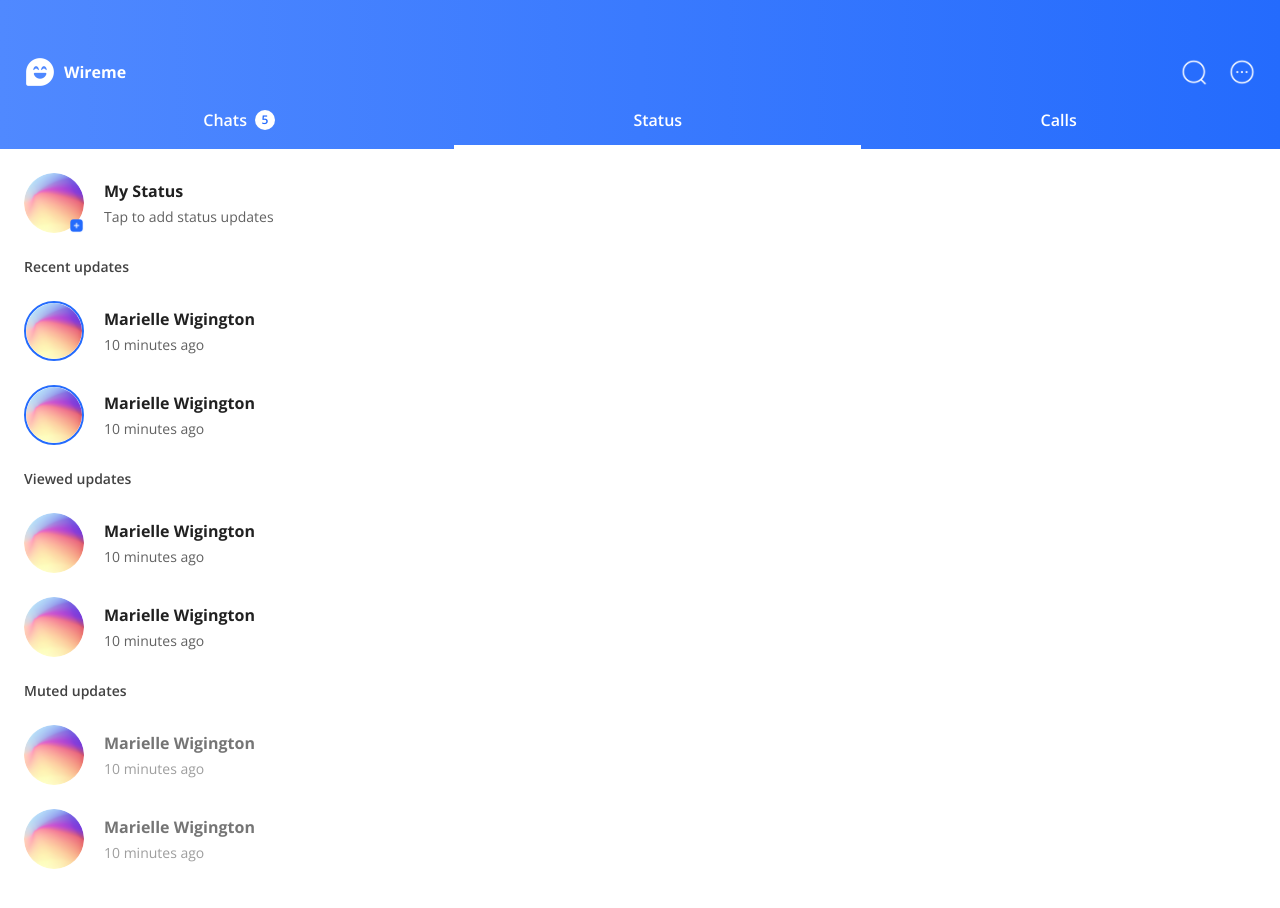
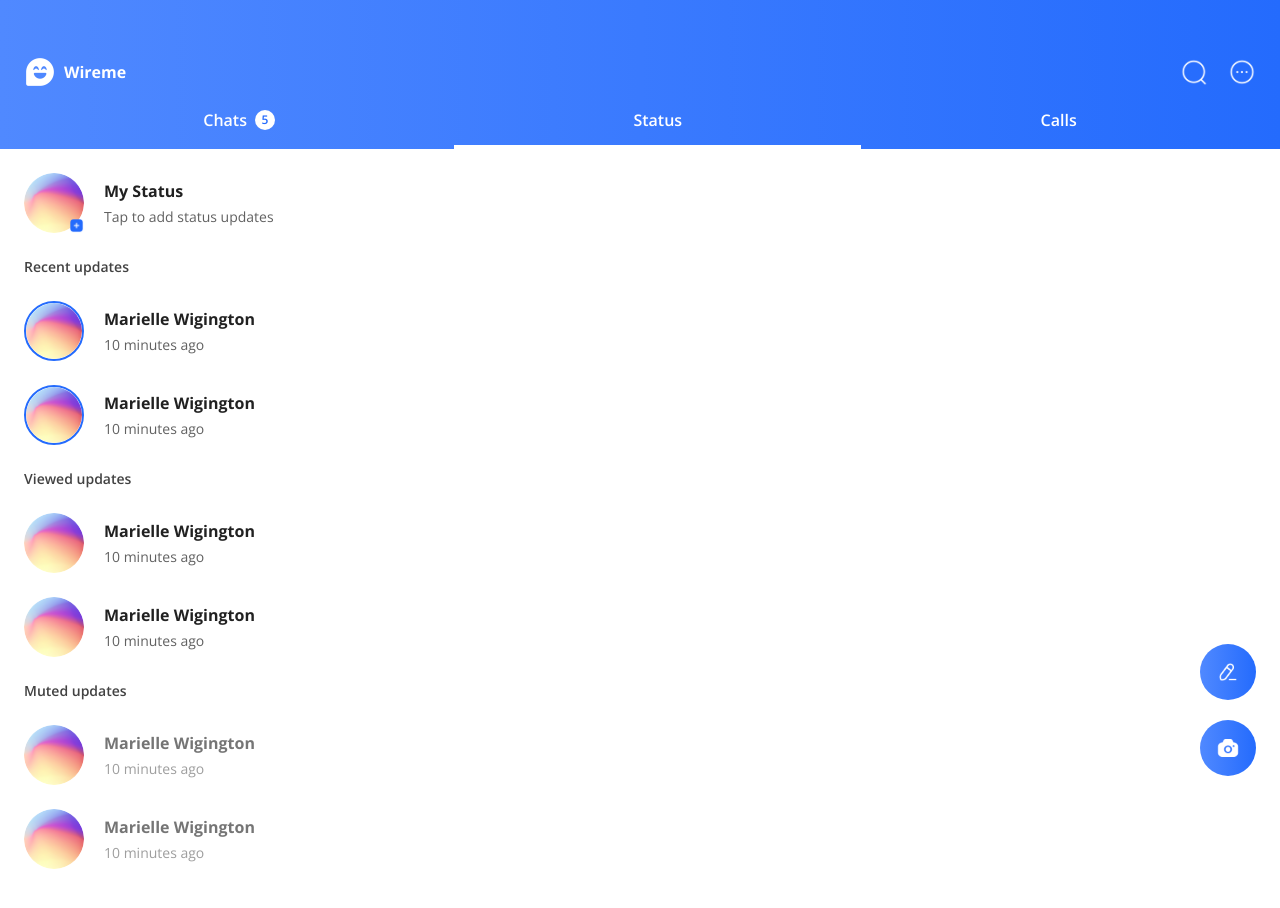
Before and after one commit to nothing628/wireme, a Vue app: page /status in a window 1280 px wide. Shown: the top 908 px of the page. Built offline with nearby package versions, Linux system fonts and the light colour scheme.

Commit message:
add status button

```diff
--- a/src/components/StatusListContainer.vue
+++ b/src/components/StatusListContainer.vue
@@ -1,5 +1,16 @@
 <template>
     <div class="p-6">
         <slot></slot>
+
+        <div class="fixed right-6 bottom-6 flex flex-col">
+            <button
+                class="bg-gradient-to-r from-[#5089FF] to-[#246BFD] w-14 h-14 rounded-full p-4 mb-5">
+                <img class="" src="../assets/IconPencil.png" />
+            </button>
+            <button
+                class="bg-gradient-to-r from-[#5089FF] to-[#246BFD] w-14 h-14 rounded-full p-4">
+                <img class="" src="../assets/IconCamera.png" />
+            </button>
+        </div>
     </div>
 </template>
```
Also changed, not shown: src/assets/IconCamera.png (added), src/assets/IconPencil.png (added).
